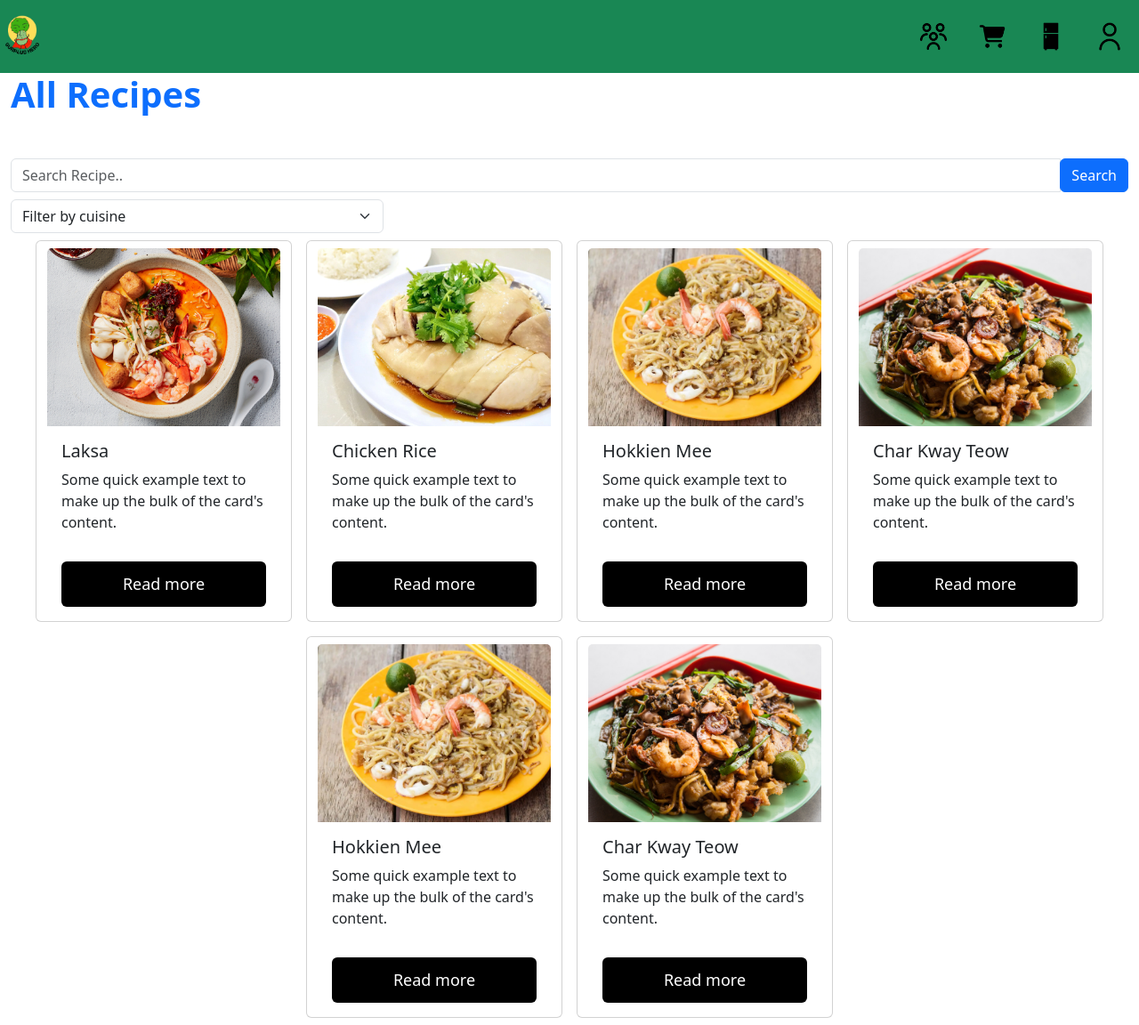
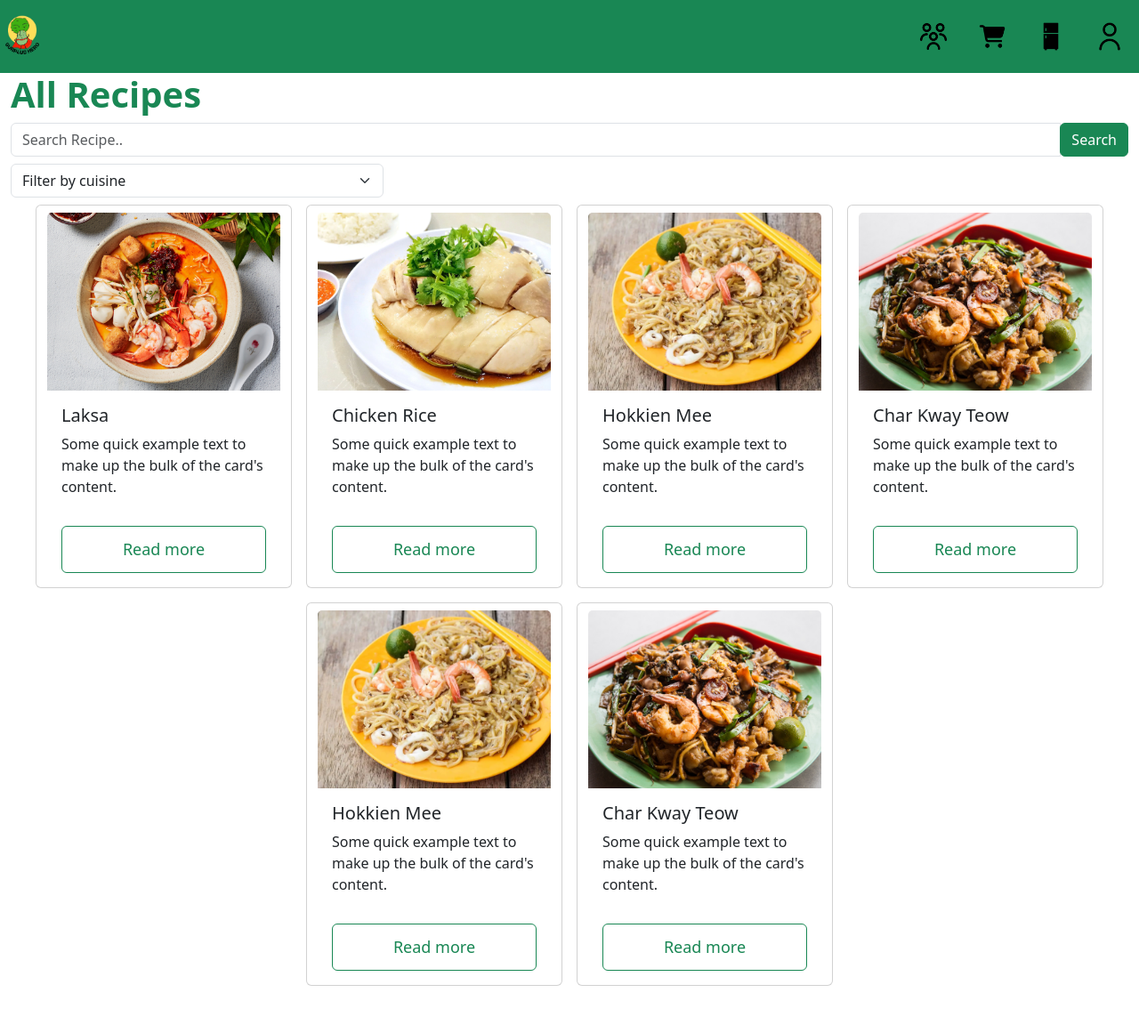
Before and after one commit to robinsjules/WAD2-Project, a Vue app in the folder SuperplusHero/: page /allrecipes in a window 1280 px wide. Shown: the whole page at 89% size. After the commit the page ends 1116 px from the top, so only its background shows below. Built offline with nearby package versions, Linux system fonts and the light colour scheme.

Commit message:
change button

```diff
--- a/SuperplusHero/src/views/AllIngredients.vue
+++ b/SuperplusHero/src/views/AllIngredients.vue
@@ -18,20 +18,17 @@
     <!-- Start of Search Bar -->
     <form>
         <div class="container-fluid">
-            <h1>
-                <span class="text-primary" style="font-weight: bold;" >All Ingridients</span>
+            <h1 class="text-success" style="font-weight: bold;">
+                All Recipes
             </h1>
-
-            <div class="form-group">
-
                 <div class="form-group">
-                    <div class="row justify-content-center mt-5">
+                    <div class="row justify-content-center">
                     <div class="col-md">
                     <div class="input-group">
                         <input type="text" class="form-control" placeholder="Search Recipe..">
 
                         <div class="input-group-append">
-                            <button class="btn btn-primary" type="button">Search</button>
+                            <button class="btn btn-success" type="button">Search</button>
                         </div>
                     </div>
                     </div>
@@ -60,7 +57,7 @@
 
 
         </div>
-        </div>
+
     </form>
 
 
@@ -82,7 +79,7 @@
                 </div>
 
                 <div class="card-body">
-                    <button type="button" class="btn btn-primary">Add To Cart</button>
+                    <button type="button" class="btn btn-sucess">Add To Cart</button>
                 </div>
             </div>
             <!-- BS card: End -->
@@ -100,7 +97,7 @@
                 </div>
 
                 <div class="card-body">
-                    <button type="button" class="btn btn-primary">Add To Cart</button>
+                    <button type="button" class="btn btn-sucess">Add To Cart</button>
                 </div>
             </div>
             <!-- BS card: End -->
@@ -118,7 +115,7 @@
                 </div>
 
                 <div class="card-body">
-                    <button type="button" class="btn btn-primary">Add To Cart</button>
+                    <button type="button" class="btn btn-sucess">Add To Cart</button>
                 </div>
             </div>
             <!-- BS card: End -->
@@ -136,7 +133,7 @@
                 </div>
 
                 <div class="card-body">
-                    <button type="button" class="btn btn-primary">Add To Cart</button>
+                    <button type="button" class="btn btn-sucess">Add To Cart</button>
                 </div>
             </div>
             <!-- BS card: End -->
@@ -154,7 +151,7 @@
                 </div>
 
                 <div class="card-body">
-                    <button type="button" class="btn btn-primary">Add To Cart</button>
+                    <button type="button" class="btn btn-sucess">Add To Cart</button>
                 </div>
             </div>
             <!-- BS card: End -->
@@ -172,7 +169,7 @@
                 </div>
 
                 <div class="card-body">
-                    <button type="button" class="btn btn-primary">Add To Cart</button>
+                    <button type="button" class="btn btn-sucess">Add To Cart</button>
                 </div>
             </div>
             <!-- BS card: End -->
--- a/SuperplusHero/src/views/AllRecipes.vue
+++ b/SuperplusHero/src/views/AllRecipes.vue
@@ -16,20 +16,18 @@
     <!-- Start of Search Bar -->
     <form>
         <div class="container-fluid">
-            <h1>
-                <span class="text-primary" style="font-weight: bold;" >All Recipes</span>
+            <h1 class="text-success" style="font-weight: bold;">
+                All Recipes
             </h1>
 
             <div class="form-group">
-
-                <div class="form-group">
-                    <div class="row justify-content-center mt-5">
+                    <div class="row justify-content-center">
                     <div class="col-md">
                     <div class="input-group">
                         <input type="text" class="form-control" placeholder="Search Recipe..">
 
                         <div class="input-group-append">
-                            <button class="btn btn-primary" type="button">Search</button>
+                            <button class="btn btn-success" type="button">Search</button>
                         </div>
                     </div>
                     </div>
@@ -63,7 +61,7 @@
 
 
         </div>
-        </div>
+
     </form>
 
 
@@ -81,7 +79,7 @@
                 </div>
 
                 <div class="card-body">
-                    <button type="button" class="btn btn-primary">Read more</button>
+                    <button type="button" class="btn btn-outline-success">Read more</button>
                 </div>
             </div>
             <!-- BS card: End -->
@@ -95,7 +93,7 @@
                 </div>
 
                 <div class="card-body">
-                    <button type="button" class="btn btn-primary">Read more</button>
+                    <button type="button" class="btn btn-outline-success">Read more</button>
                 </div>
             </div>
             <!-- BS card: End -->
@@ -109,7 +107,7 @@
                 </div>
 
                 <div class="card-body">
-                    <button type="button" class="btn btn-primary">Read more</button>
+                    <button type="button" class="btn btn-outline-success">Read more</button>
                 </div>
             </div>
             <!-- BS card: End -->
@@ -123,7 +121,7 @@
                 </div>
 
                 <div class="card-body">
-                    <button type="button" class="btn btn-primary">Read more</button>
+                    <button type="button" class="btn btn-outline-success">Read more</button>
                 </div>
             </div>
             <!-- BS card: End -->
@@ -137,7 +135,7 @@
                 </div>
 
                 <div class="card-body">
-                    <button type="button" class="btn btn-primary">Read more</button>
+                    <button type="button" class="btn btn-outline-success">Read more</button>
                 </div>
             </div>
             <!-- BS card: End -->
@@ -151,7 +149,7 @@
                 </div>
 
                 <div class="card-body">
-                    <button type="button" class="btn btn-primary">Read more</button>
+                    <button type="button" class="btn btn-outline-success">Read more</button>
                 </div>
             </div>
             <!-- BS card: End -->
--- a/SuperplusHero/src/views/Home.vue
+++ b/SuperplusHero/src/views/Home.vue
@@ -31,11 +31,11 @@ button.carousel-control-next {
 }
 
 .card button {
-    border: none;
+    /* border: none; */
     outline: 0;
     padding: 12px;
-    color: white;
-    background-color: #000000;
+    /* color: white; */
+    /* background-color: #000000; */
     text-align: center;
     cursor: pointer;
     width: 100%;
--- a/SuperplusHero/src/views/readRecipe.vue
+++ b/SuperplusHero/src/views/readRecipe.vue
@@ -1,6 +1,3 @@
-<style>
-
-</style>
 
 <template>
     <div class="container-fluid mt-3">
```
